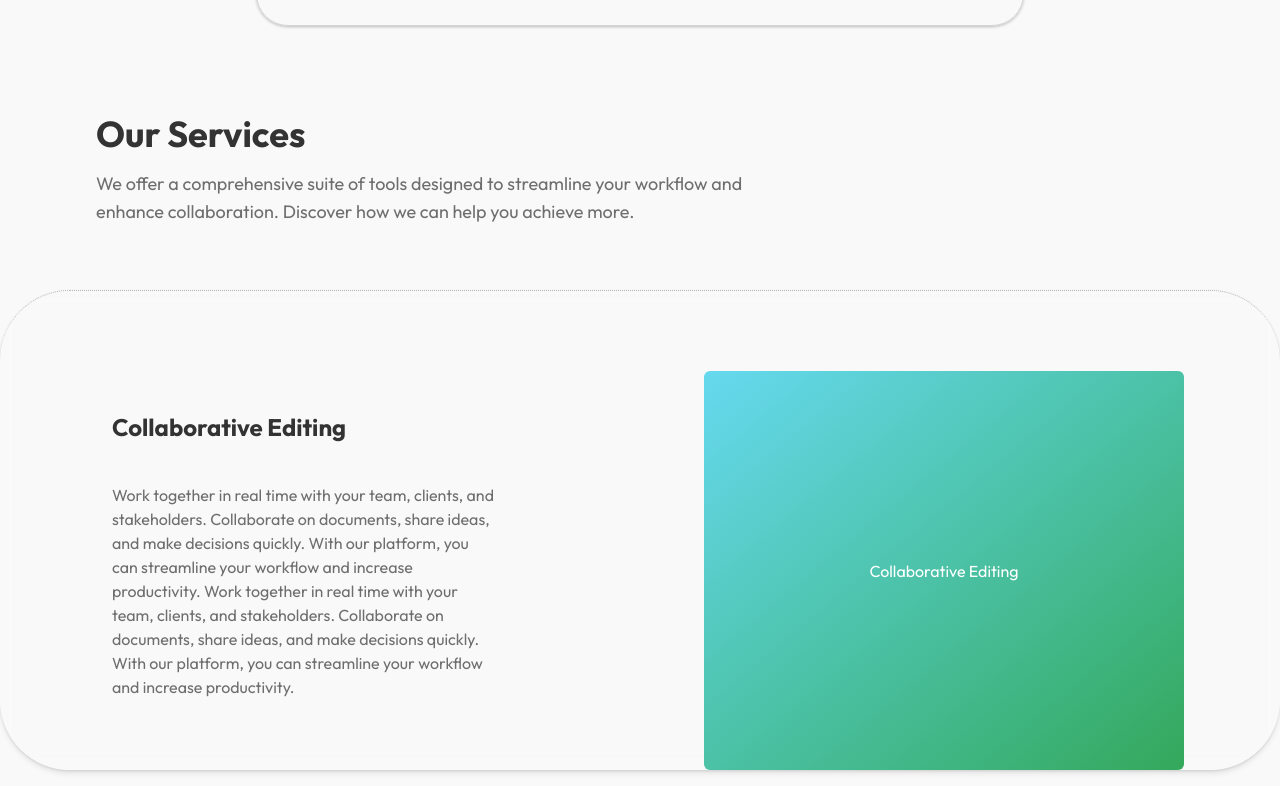
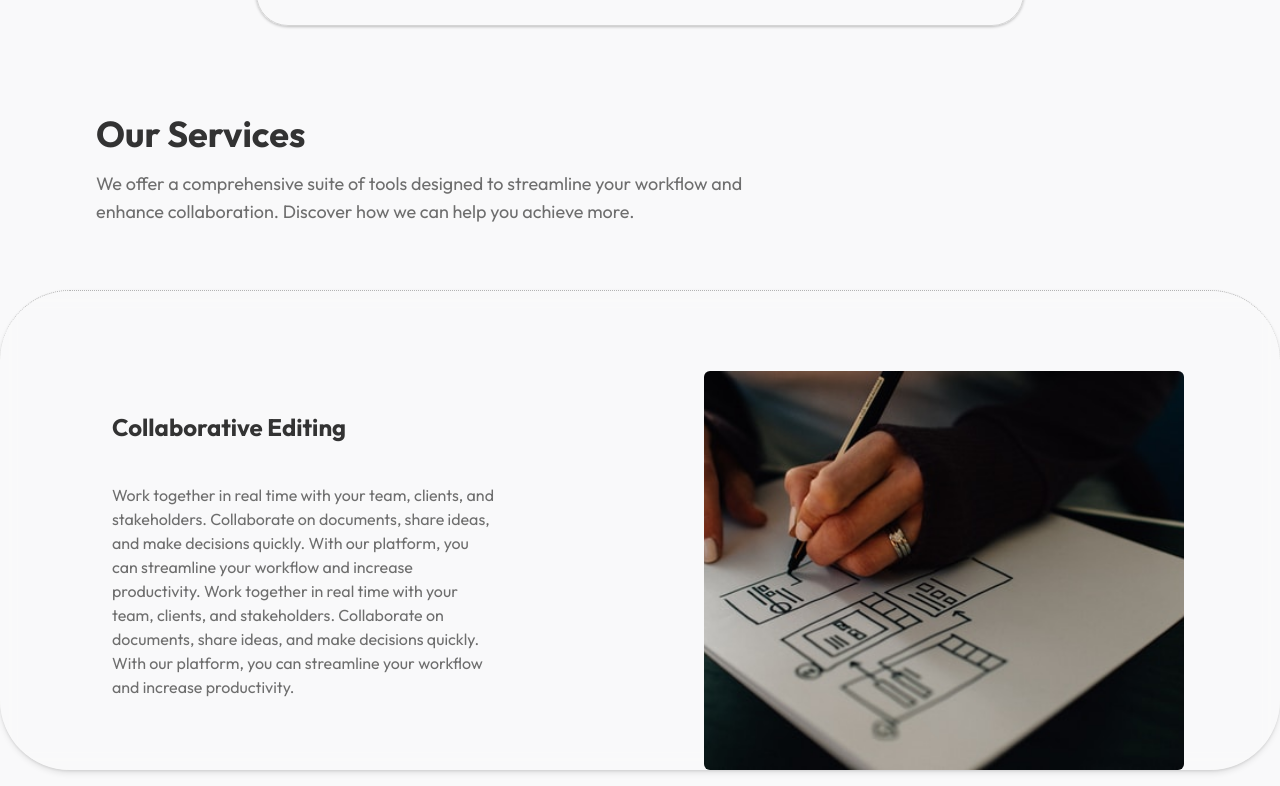
Before and after one commit to Sahil-796/vnp, a Next.js app: page / in a window 1280 px wide. Shown: the part 798-1584 px from the top of the page. Built offline with nearby package versions, Linux system fonts and the light colour scheme.

Commit message:
fix: images

```diff
--- a/components/Services.tsx
+++ b/components/Services.tsx
@@ -9,8 +9,13 @@ const content = [
       "Work together in real time with your team, clients, and stakeholders. Collaborate on documents, share ideas, and make decisions quickly. With our platform, you can streamline your workflow and increase productivity. Work together in real time with your team, clients, and stakeholders. Collaborate on documents, share ideas, and make decisions quickly. With our platform, you can streamline your workflow and increase productivity.",
     content: (
       <div className="flex h-full w-full items-center justify-center bg-gradient-to-br from-accent to-primary text-white">
-        Collaborative Editing
-      </div>
+        <img
+          src="/process-1.png"
+          width={300}
+          height={300}
+          className="h-full w-full object-cover"
+          alt="linear board demo"
+        />      </div>
     ),
   },
   {
@@ -20,7 +25,7 @@ const content = [
     content: (
       <div className="flex h-full w-full items-center justify-center text-white">
         <img
-          src="/linear.webp"
+          src="/process-2.png"
           width={300}
           height={300}
           className="h-full w-full object-cover"
@@ -35,8 +40,13 @@ const content = [
       "Experience real-time updates and never stress about version control again. Our platform ensures that you're always working on the most recent version of your project, eliminating the need for constant manual updates. Stay in the loop, keep your team aligned, and maintain the flow of your work without any interruptions. Work together in real time with your team, clients, and stakeholders. Collaborate on documents, share ideas, and make decisions quickly. With our platform, you can streamline your workflow and increase productivity.",
     content: (
       <div className="flex h-full w-full items-center justify-center bg-gradient-to-br from-primary to-secondary text-white">
-        Version control
-      </div>
+        <img
+          src="/process-3.png"
+          width={300}
+          height={300}
+          className="h-full w-full object-cover"
+          alt="linear board demo"
+        />      </div>
     ),
   },
   {
@@ -45,8 +55,13 @@ const content = [
       "Experience real-time updates and never stress about version control again. Our platform ensures that you're always working on the most recent version of your project, eliminating the need for constant manual updates. Stay in the loop, keep your team aligned, and maintain the flow of your work without any interruptions. Work together in real time with your team, clients, and stakeholders. Collaborate on documents, share ideas, and make decisions quickly. With our platform, you can streamline your workflow and increase productivity.",
     content: (
       <div className="flex h-full w-full items-center justify-center bg-gradient-to-br from-secondary to-accent text-white">
-        Running out of content
-      </div>
+        <img
+          src="/process-4.png"
+          width={300}
+          height={300}
+          className="h-full w-full object-cover"
+          alt="linear board demo"
+        />      </div>
     ),
   },
 ];
```
Also changed, not shown: public/logo.png (deleted).
